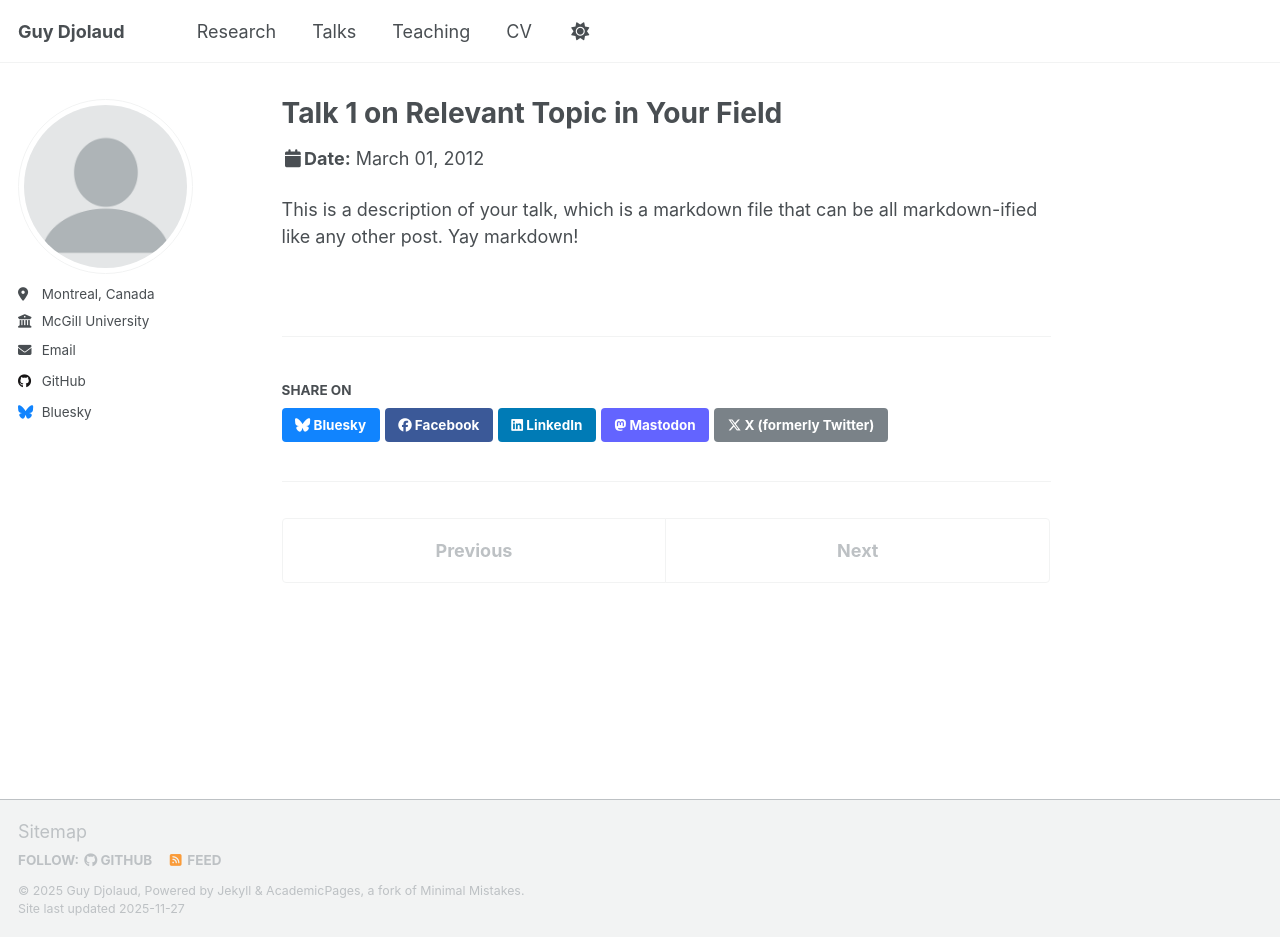
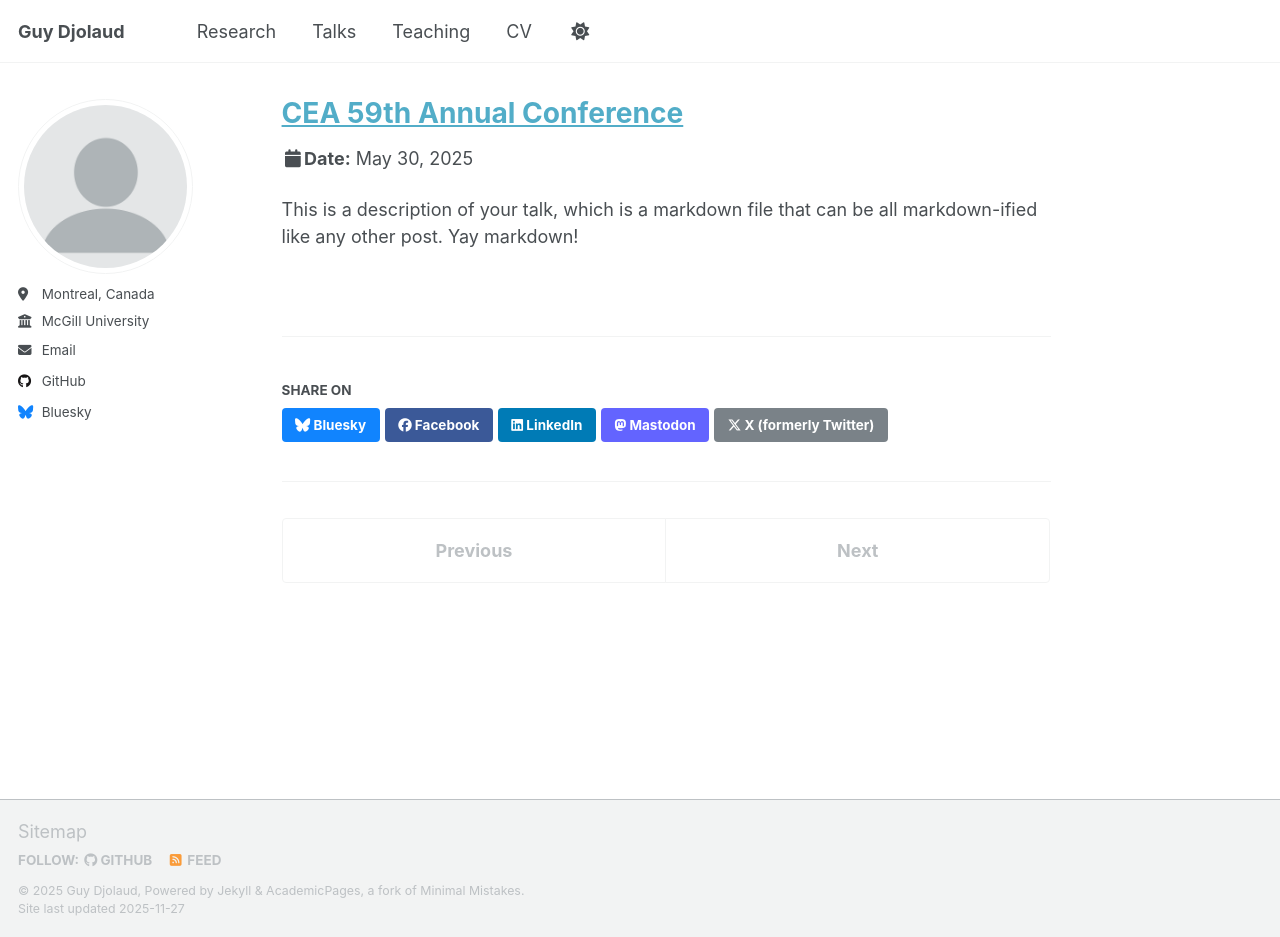
Before and after one commit to Guy-Djolaud/Guy-Djolaud.github.io, a Jekyll site: the page built from _talks/2012-03-01-talk-1.md, in a window 1280 px wide and 937 px high. Built offline with Jekyll 4.4.1, drawn with Linux system fonts in a browser that asks for light colours; a script that is not in the unit is left out.

Commit message:
Update 2012-03-01-talk-1.md

```diff
--- a/_talks/2012-03-01-talk-1.md
+++ b/_talks/2012-03-01-talk-1.md
@@ -1,11 +1,11 @@
 ---
-title: "Talk 1 on Relevant Topic in Your Field"
+title: "[CEA 59th Annual Conference](https://caes-scae.ca/wp-content/uploads/2025/05/CEA-2025-Full-Programme.pdf)"
 collection: talks
 type: "Talk"
 permalink: /talks/2012-03-01-talk-1
-venue: "UC San Francisco, Department of Testing"
-date: 2012-03-01
-location: "San Francisco, CA, USA"
+venue: ""
+date: 2025-05-30
+location: "University of Quebec in Montreal, Montreal, Canada"
 ---
 
 This is a description of your talk, which is a markdown file that can be all markdown-ified like any other post. Yay markdown!
```
